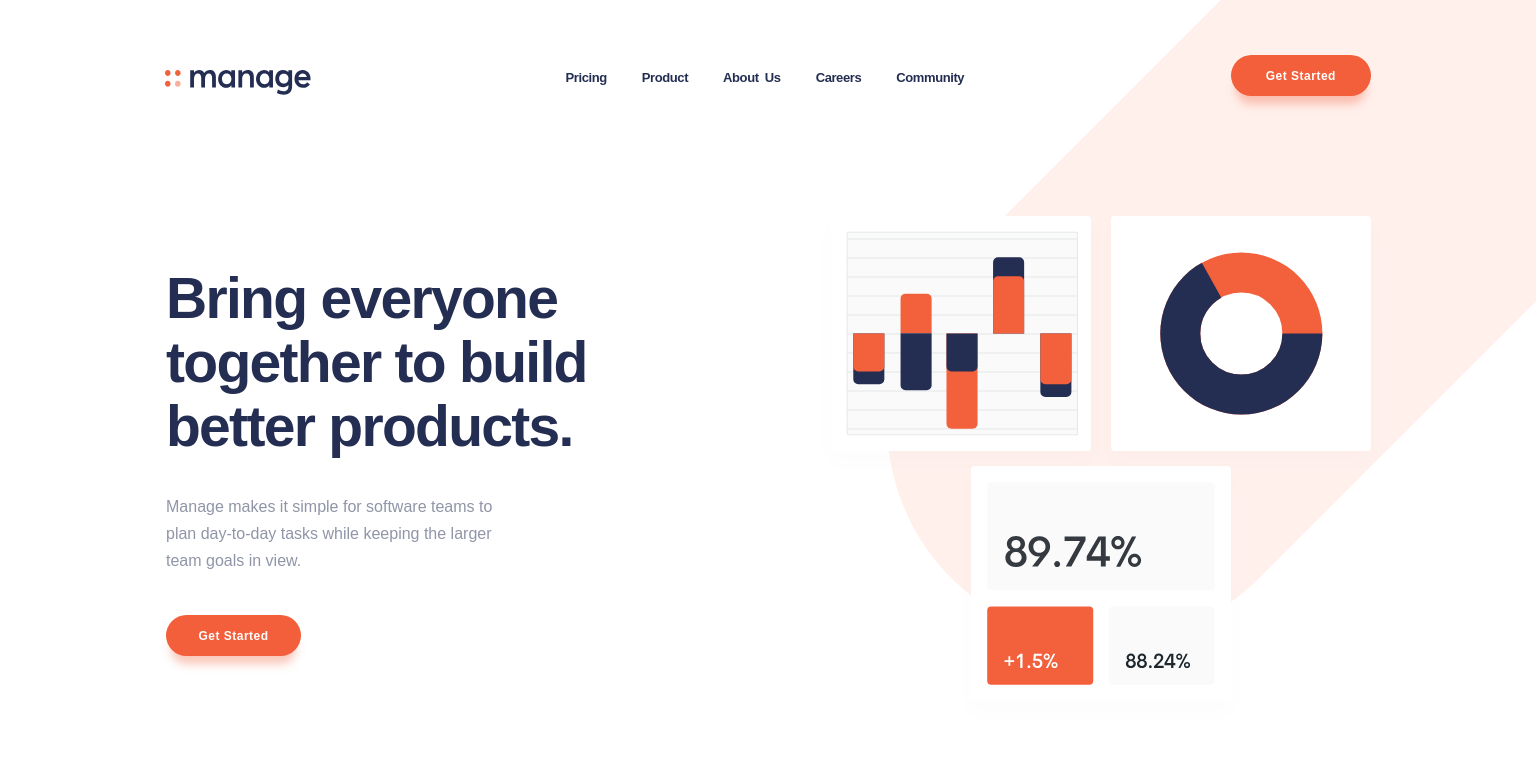
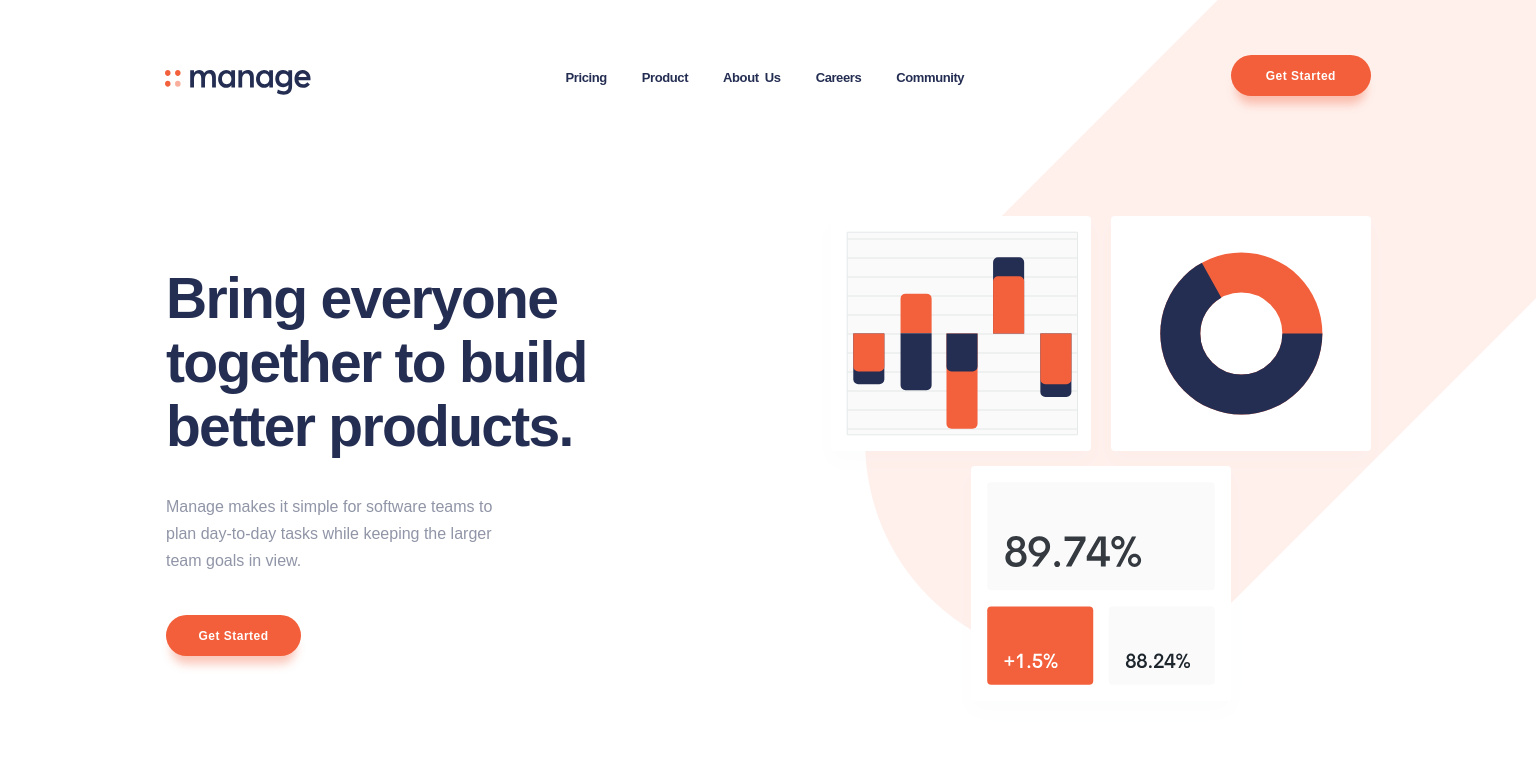
Before and after one commit to Hikmahx/Manage-landing-page, a plain HTML site: page index.html in a window 1536 px wide. Shown: the top 784 px of the page. Drawn offline with Linux system fonts and the light colour scheme; a web font is replaced by a local one.

Commit message:
header css updated

```diff
--- a/css/_header.scss
+++ b/css/_header.scss
@@ -214,7 +214,8 @@ header{
 
     &::before{
       transform: scale(1);
-      right: -33rem;
+      right: -30.8rem;
+      top: -18.5rem;
     }
 
     .logo{
```
Also changed, not shown: css/style.css, 1 other file.
